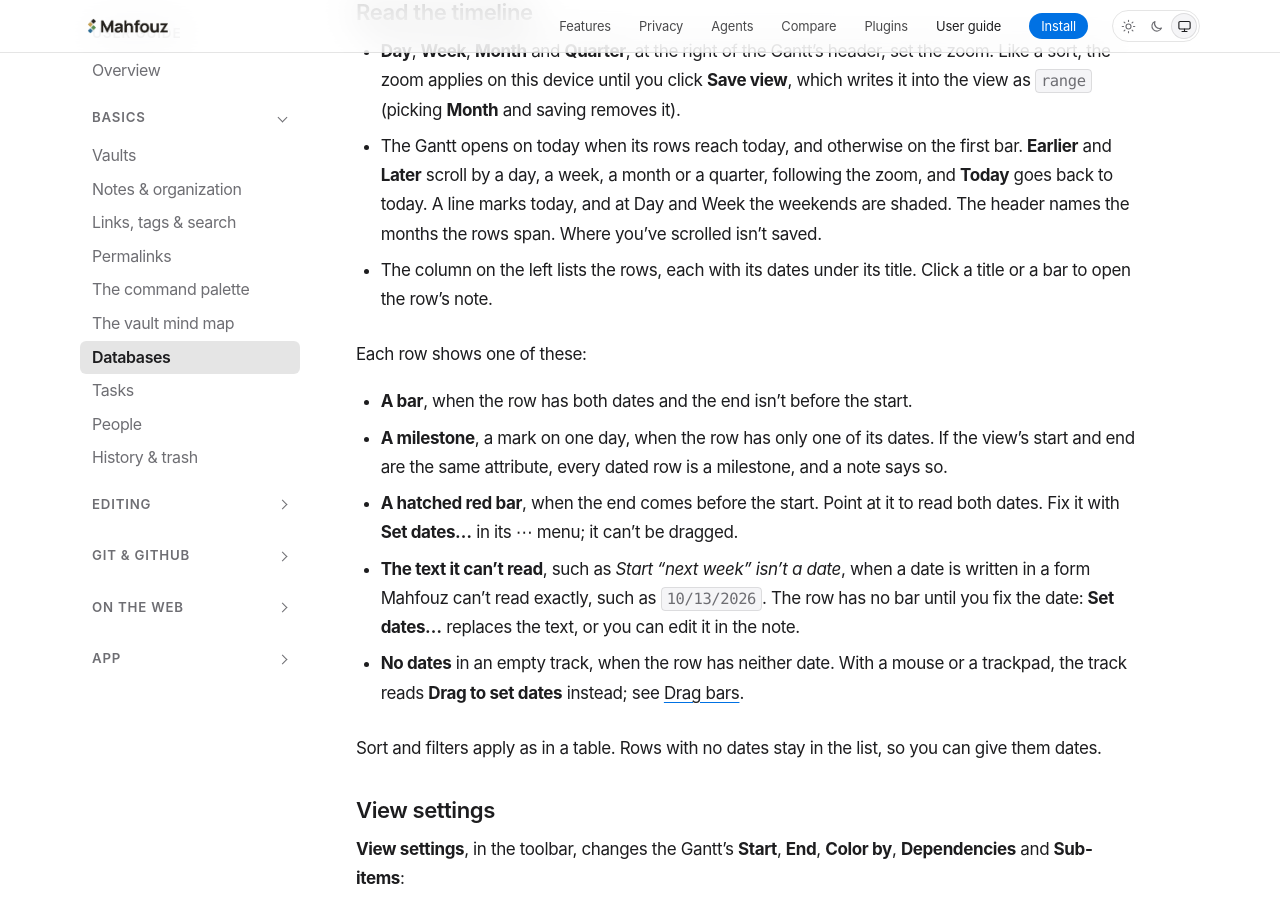
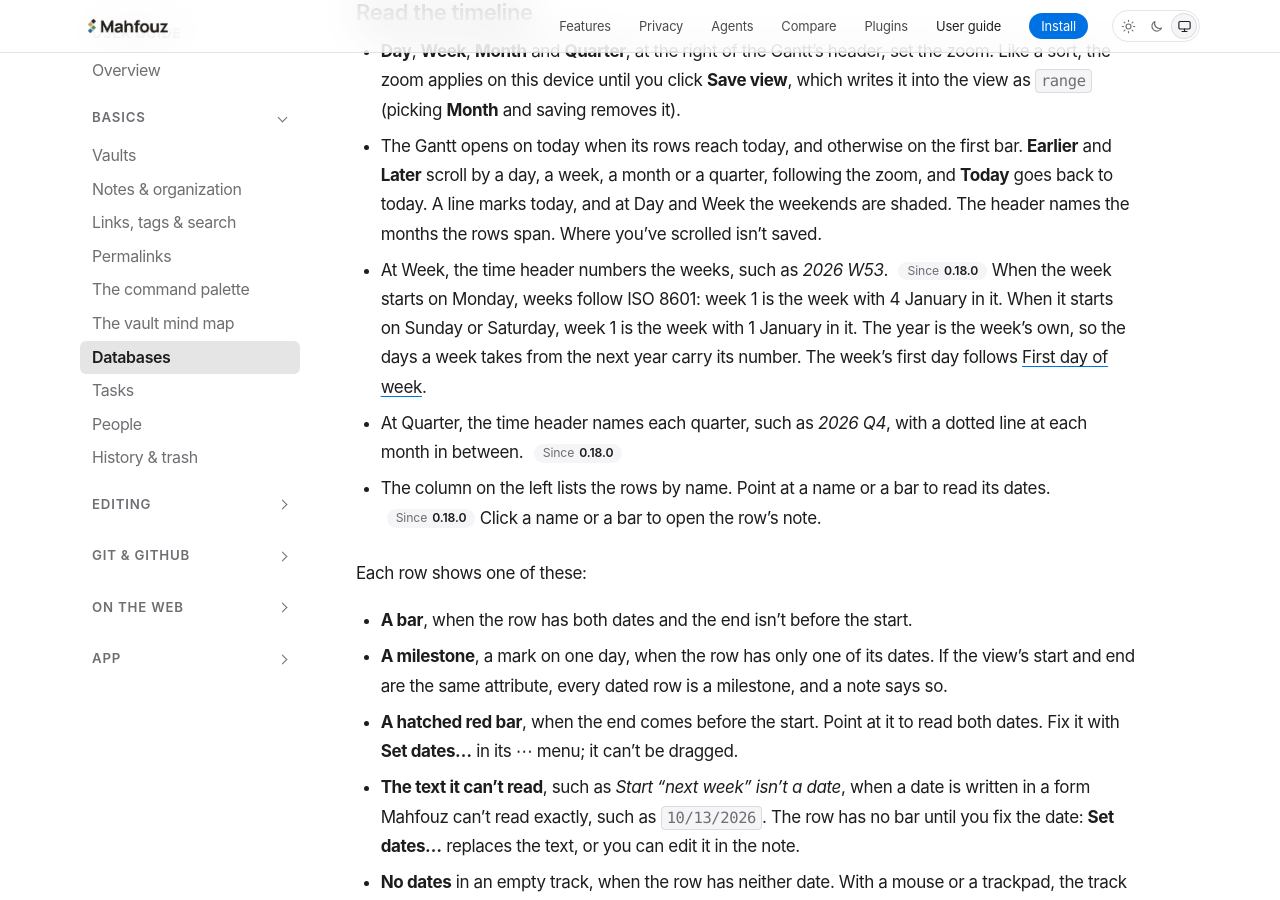
Before and after one commit to mahfouz-app/docs, a Jekyll site: the page built from guide/databases.md, in a window 1280 px wide and 900 px high, scrolled down 15635 px. Built offline with Jekyll 4.4.1, drawn with Linux system fonts in a browser that asks for light colours.

Commit message:
guide: Gantt week numbers, quarter labels, and names alone in the Name column
Co-Authored-By: Claude Opus 5.5 <noreply@anthropic.com>

```diff
--- a/guide/databases.md
+++ b/guide/databases.md
@@ -619,8 +619,17 @@ asks you to choose one, and your choice is written into the view.
   a quarter, following the zoom, and **Today** goes back to today. A line
   marks today, and at Day and Week the weekends are shaded. The header
   names the months the rows span. Where you've scrolled isn't saved.
-- The column on the left lists the rows, each with its dates under its
-  title. Click a title or a bar to open the row's note.
+- At Week, the time header numbers the weeks, such as *2026 W53*. {% include since.html v="0.18.0" %}
+  When the week starts on Monday, weeks follow ISO 8601: week 1 is the week
+  with 4 January in it. When it starts on Sunday or Saturday, week 1 is the
+  week with 1 January in it. The year is the week's own, so the days a week
+  takes from the next year carry its number. The week's first day follows
+  [First day of week](/guide/settings/).
+- At Quarter, the time header names each quarter, such as *2026 Q4*, with
+  a dotted line at each month in between. {% include since.html v="0.18.0" %}
+- The column on the left lists the rows by name. Point at a name or a bar
+  to read its dates. {% include since.html v="0.18.0" %} Click a name or a
+  bar to open the row's note.
 
 Each row shows one of these:
 
```
